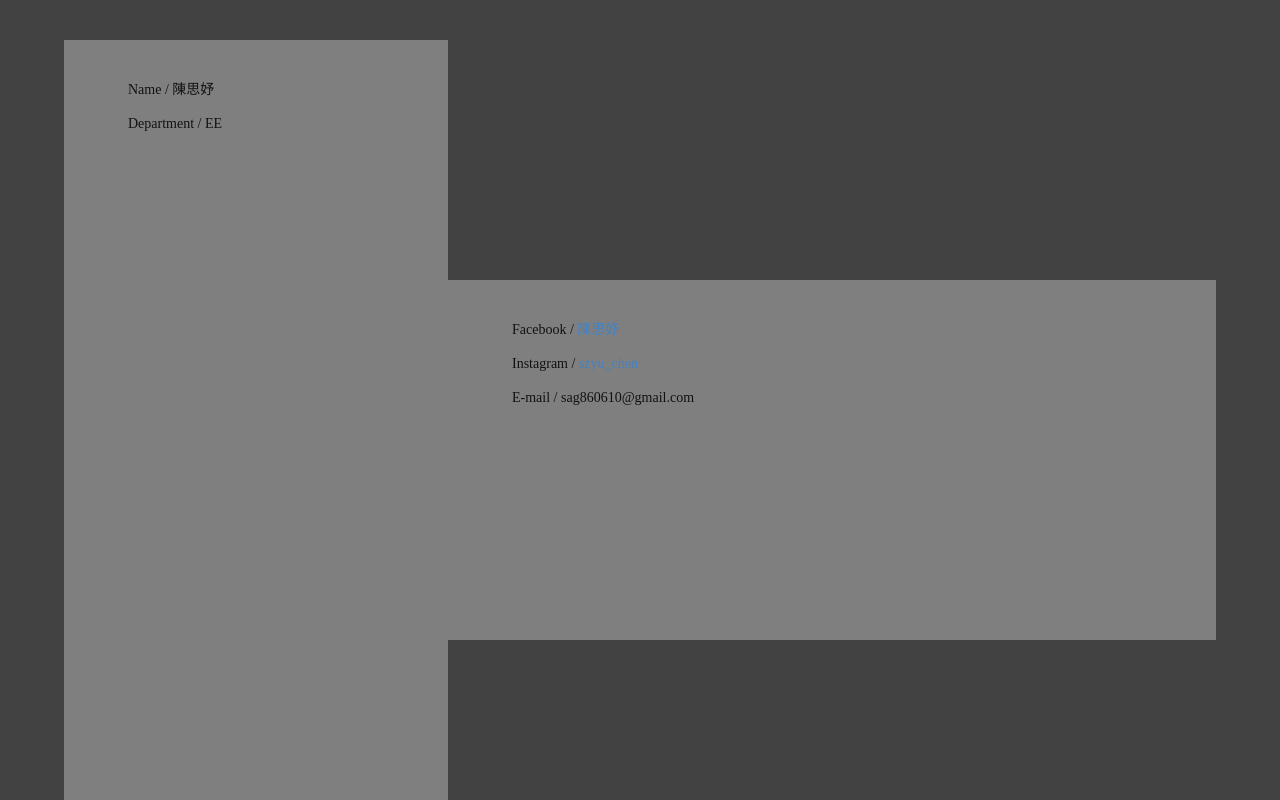
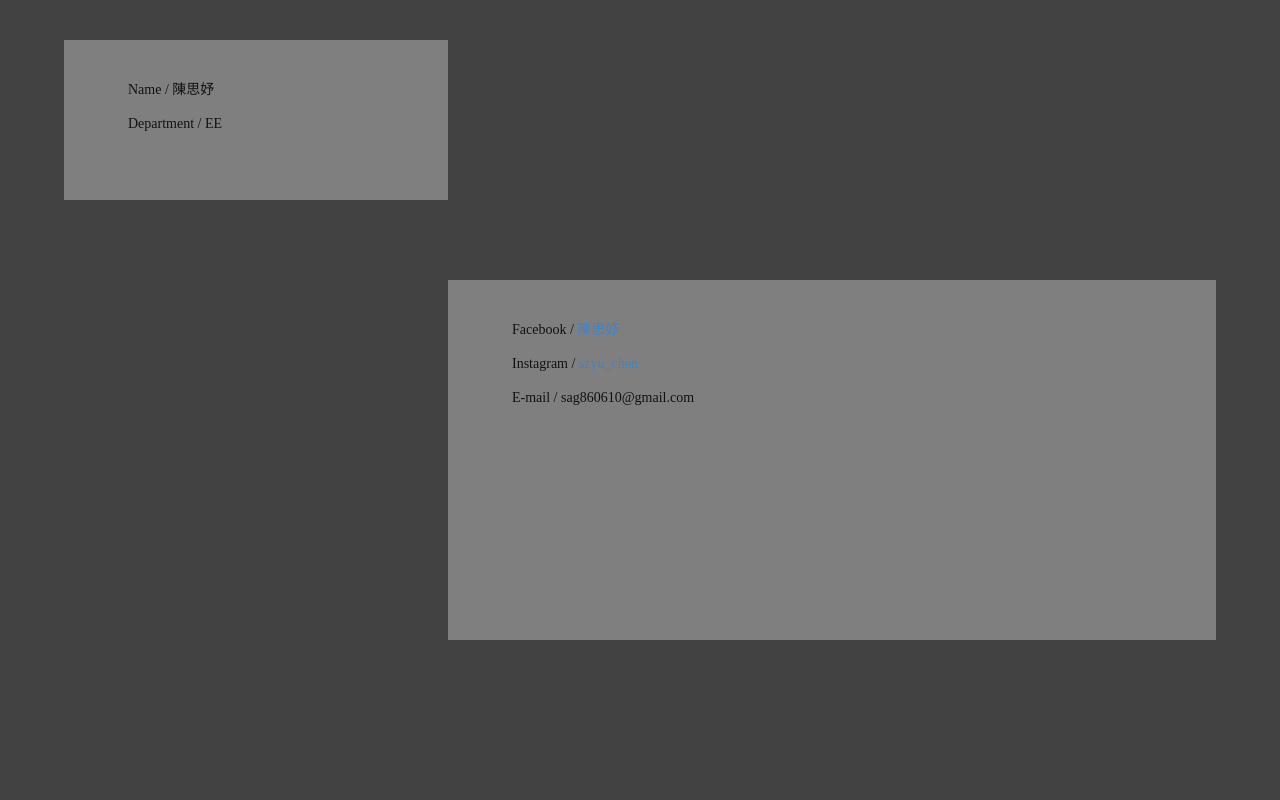
Before and after one commit to broodfish/wp2017, a plain HTML site: page index.html in a window 1280 px wide. Drawn offline with nearby package versions, Linux system fonts and the light colour scheme.

Commit message:
Openshift

```diff
--- a/style.css
+++ b/style.css
@@ -19,7 +19,7 @@ body {
 }
 #profile {
   width: 30vw;
-  height: 120vh;
+  height: 20vh;
   background-color:rgba(141, 140, 140, 0.83);
   flex: 0 0 auto;
   margin-top:5vh;
```
